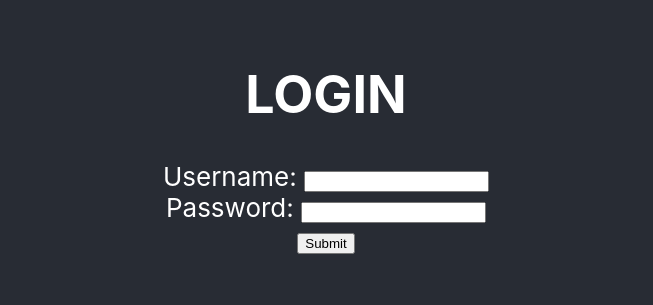
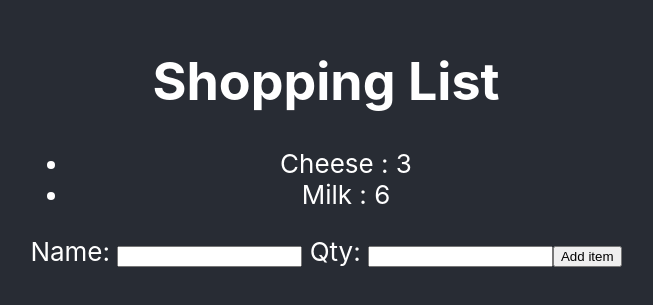
Before and after one commit to sydmasina/react-forms, a React (Create React App) app: page / in a window 1280 px wide. Shown: the part 259-564 px from the top of the page, without its empty margins (314-967 px from the left). Built offline with nearby package versions, Linux system fonts and the light colour scheme.

Commit message:
Add shopping list components, making use of forms, passing data from from on child components back to parent component

```diff
--- a/src/App.js
+++ b/src/App.js
@@ -1,12 +1,13 @@
 import logo from './logo.svg';
 import './App.css';
-import LoginForm from './Components/LoginForm';
+// import LoginForm from './Components/LoginForm';
+import ShoppingList from './Components/ShoppingList/ShoppingList';
 
 function App() {
   return (
     <div className="App">
       <header className="App-header">
-          <LoginForm />
+          <ShoppingList />
       </header>
     </div>
   );
--- /dev/null
+++ b/src/Components/ShoppingList/AddItemFom.js
@@ -0,0 +1,33 @@
+import React, { Component } from 'react';
+
+class AddItemForm extends Component{
+    constructor(props){
+        super(props);
+        this.state = {name: "", qty: 0}
+        this.handleInputChange = this.handleInputChange.bind(this)
+        this.handleAddItem = this.handleAddItem.bind(this);
+    }
+    handleInputChange(evt){
+        this.setState({
+            [evt.target.name]: evt.target.value
+        })
+    }
+    handleAddItem(evt){
+        evt.preventDefault()
+        this.props.addItem(evt, this.state)
+    }
+    render(){
+        return (
+            <div>
+                <form>
+                <label htmlFor='name'>Name: </label>
+                <input onChange={this.handleInputChange} type='text' name='name' id='name' />
+                <label htmlFor='qty'> Qty: </label>
+                <input onChange={this.handleInputChange} type='number' name='qty' id='qty' />
+                <button onClick={this.handleAddItem}>Add item</button>
+                </form>
+            </div>
+        )
+    }
+}
+export default AddItemForm;
--- /dev/null
+++ b/src/Components/ShoppingList/ShoppingList.js
@@ -0,0 +1,47 @@
+import React, { Component } from 'react';
+import AddItemForm from './AddItemFom';
+
+
+class ShoppingList extends Component {
+    constructor(props){
+        super(props);
+        this.state= {
+            items: [
+                {name:"Cheese", qty: 3 },
+                {name: "Milk", qty:6}
+            ]
+        }
+        this.addItem = this.addItem.bind(this);
+
+    }
+    addItem(evt, newItem){
+        this.setState({items: [...this.state.items, newItem]})
+    }
+
+    renderItems(){
+        return (
+        <div>
+            <ul>
+            {
+                this.state.items.map((item, i)=>(
+                    <li key={i}>
+                        {item.name} : {item.qty}
+                    </li>
+                ))
+            }
+            </ul>
+        </div>
+
+        )
+    }
+    render(){
+        return(
+            <div>
+                <h1>Shopping List</h1>
+                {this.renderItems()}
+                <AddItemForm addItem={this.addItem} />
+            </div>
+        )
+    }
+}
+export default ShoppingList;
```
